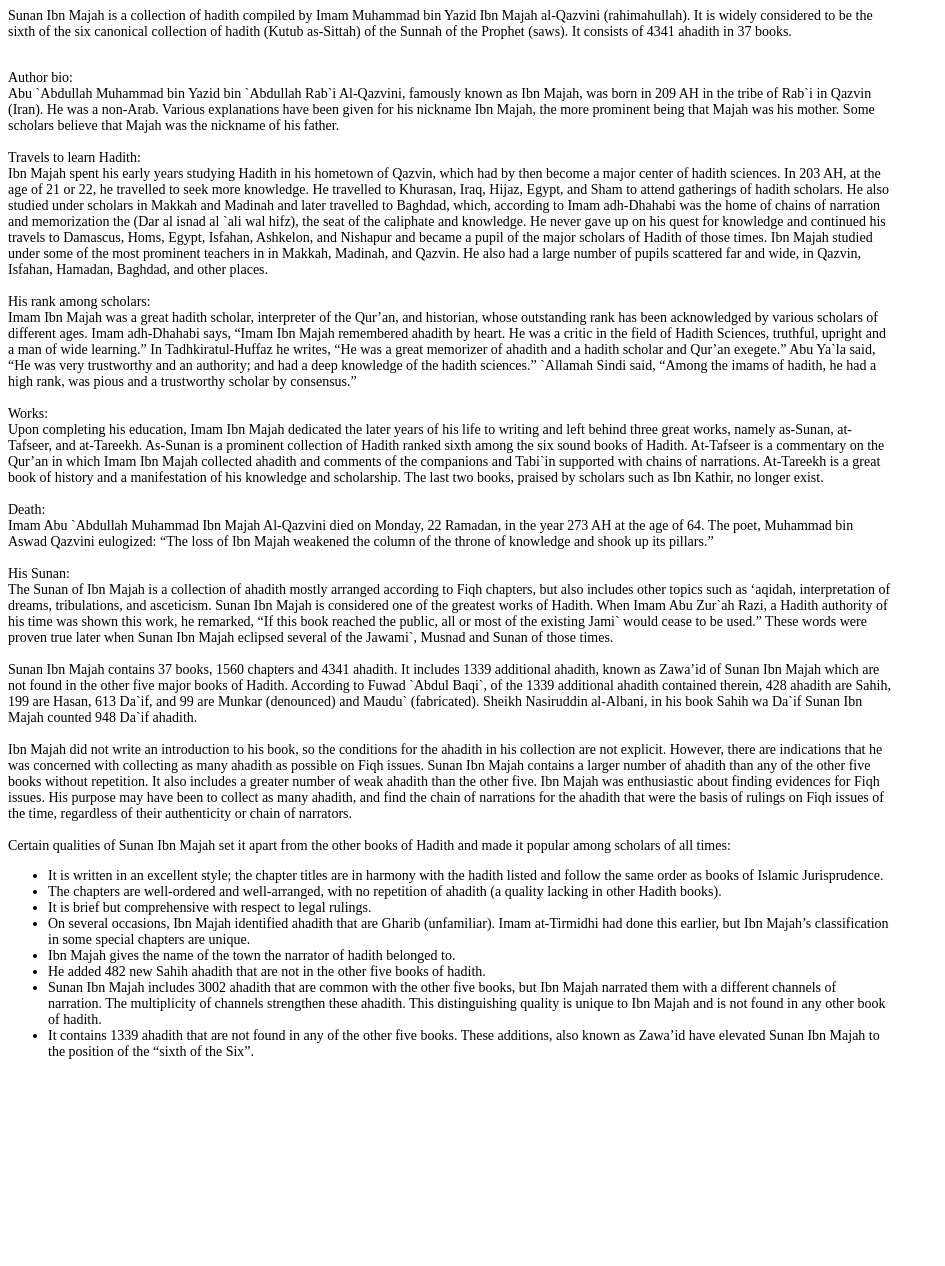
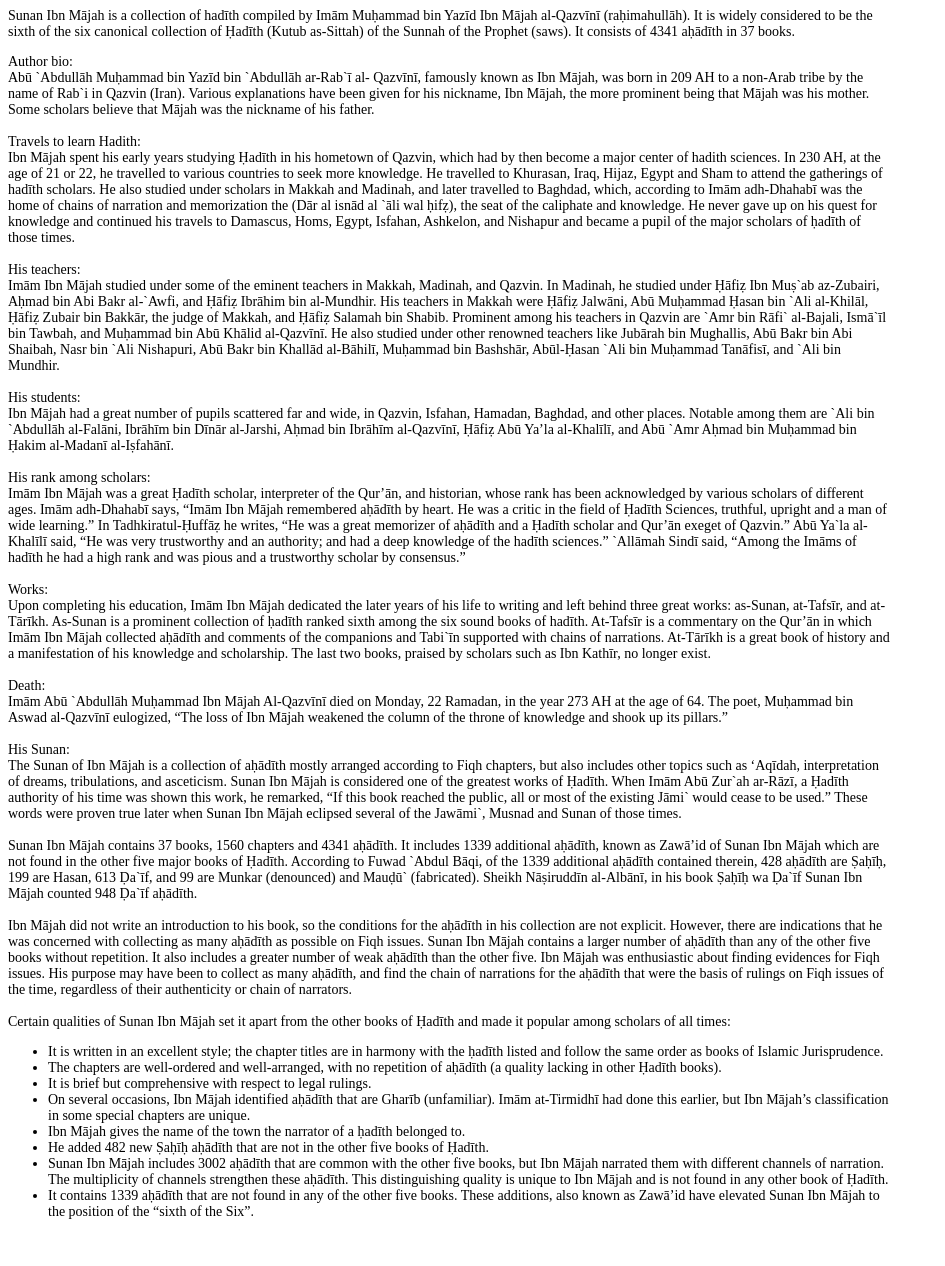
Before and after one commit to ahadith/sunnah-website-private, a PHP site: page /solr/modules/default/views/collection/about/ibnmajah.php in a window 1280 px wide. Shown: the whole page, without its empty margins (0-945 px from the left). Before the commit the page ends 1059 px from the top, so only its background shows below. Run offline with PHP 8.4, Linux system fonts and the light colour scheme.

Commit message:
adding ibnmajah diacritics and slight modification of how intros are displayed

```diff
--- a/application/modules/default/views/collection/about.php
+++ b/application/modules/default/views/collection/about.php
@@ -6,6 +6,9 @@
 	else $aboutpath = "about/".$this->_collectionName.".php";
 
 	$path = dirname(__FILE__)."/".$aboutpath;
-	if (realpath($path)) include $aboutpath;
+	if (realpath($path)) {
+		echo "<div class=abouttitle>About ".$this->_collection->englishTitle."</div>";
+		include $aboutpath;
+	}
 	else echo "Either the collection name is invalid, or we haven't yet added information for this collection yet. Please bear with us. ".$aboutpath;
 ?>
--- a/application/modules/default/views/collection/about/ibnmajah.php
+++ b/application/modules/default/views/collection/about/ibnmajah.php
@@ -1,39 +1,46 @@
 <div class=about style="font-size: 14px; width: 70%;">
-Sunan Ibn Majah is a collection of hadith compiled by Imam Muhammad bin Yazid Ibn Majah al-Qazvini (rahimahullah). It is widely considered to be the sixth of the six canonical collection of hadith (Kutub as-Sittah) of the Sunnah of the Prophet (saws). It consists of 4341 ahadith in 37 books.
+	Sunan Ibn Mājah is a collection of hadīth compiled by Imām Muḥammad bin Yazīd Ibn Mājah al-Qazvīnī (raḥimahullāh). It is widely considered to be the sixth of the six canonical collection of Ḥadīth (Kutub as-Sittah) of the Sunnah of the Prophet (saws). It consists of 4341 aḥādīth in 37 books.<br>
 
-<br><br>
 <p><div class=section>Author bio:</div>
-Abu `Abdullah Muhammad bin Yazid bin `Abdullah Rab`i Al-Qazvini, famously known as Ibn Majah, was born in 209 AH in the tribe of Rab`i in Qazvin (Iran). He was a non-Arab. Various explanations have been given for his nickname Ibn Majah, the more prominent being that Majah was his mother. Some scholars believe that Majah was the nickname of his father.<br>
+Abū `Abdullāh Muḥammad bin Yazīd bin `Abdullāh ar-Rab`ī al- Qazvīnī, famously known as Ibn Mājah, was born in 209 AH to a non-Arab tribe by the name of Rab`i in Qazvin (Iran). Various explanations have been given for his nickname, Ibn Mājah, the more prominent being that Mājah was his mother. Some scholars believe that Mājah was the nickname of his father.<br>
 
 <br><div class=section>Travels to learn Hadith:</div>
-Ibn Majah spent his early years studying Hadith in his hometown of Qazvin, which had by then become a major center of hadith sciences. In 203 AH, at the age of 21 or 22, he travelled to seek more knowledge. He travelled to Khurasan, Iraq, Hijaz, Egypt, and Sham to attend gatherings of hadith scholars. He also studied under scholars in Makkah and Madinah and later travelled to Baghdad, which, according to Imam adh-Dhahabi was the home of chains of narration and memorization the (Dar al isnad al `ali wal hifz), the seat of the caliphate and knowledge. He never gave up on his quest for knowledge and continued his travels to Damascus, Homs, Egypt, Isfahan, Ashkelon, and Nishapur and became a pupil of the major scholars of Hadith of those times. Ibn Majah studied under some of the most prominent teachers in in Makkah, Madinah, and Qazvin. He also had a large number of pupils scattered far and wide, in Qazvin, Isfahan, Hamadan, Baghdad, and other places.<br>
+Ibn Mājah spent his early years studying Ḥadīth in his hometown of Qazvin, which had by then become a major center of hadith sciences. In 230 AH, at the age of 21 or 22, he travelled to various countries to seek more knowledge. He travelled to Khurasan, Iraq, Hijaz, Egypt and Sham to attend the gatherings of hadīth scholars. He also studied under scholars in Makkah and Madinah, and later travelled to Baghdad, which, according to Imām adh-Dhahabī was the home of chains of narration and memorization the (Dār al isnād al `āli wal ḥifẓ), the seat of the caliphate and knowledge. He never gave up on his quest for knowledge and continued his travels to Damascus, Homs, Egypt, Isfahan, Ashkelon, and Nishapur and became a pupil of the major scholars of ḥadīth of those times. <br>
+
+<br><div class=section>His teachers:</div>
+Imām Ibn Mājah studied under some of the eminent teachers in Makkah, Madinah, and Qazvin. In Madinah, he studied under Ḥāfiẓ Ibn Muṣ`ab az-Zubairi, Aḥmad bin Abi Bakr al-`Awfi, and Ḥāfiẓ Ibrāhim bin al-Mundhir. His teachers in Makkah were Ḥāfiẓ Jalwāni, Abū Muḥammad Ḥasan bin `Ali al-Khilāl, Ḥāfiẓ Zubair bin Bakkār, the judge of Makkah, and Ḥāfiẓ Salamah bin Shabib. Prominent among his teachers in Qazvin are `Amr bin Rāfi` al-Bajali, Ismā`īl bin Tawbah, and Muḥammad bin Abū Khālid al-Qazvīnī. He also studied under other renowned teachers like Jubārah bin Mughallis, Abū Bakr bin Abi Shaibah, Nasr bin `Ali Nishapuri, Abū Bakr bin Khallād al-Bāhilī, Muḥammad bin Bashshār, Abūl-Ḥasan `Ali bin Muḥammad Tanāfisī, and `Ali bin Mundhir.<br>
+
+<br><div class=section>His students:</div>
+Ibn Mājah had a great number of pupils scattered far and wide, in Qazvin, Isfahan, Hamadan, Baghdad, and other places. Notable among them are `Ali bin `Abdullāh al-Falāni, Ibrāhīm bin Dīnār al-Jarshi, Aḥmad bin Ibrāhīm al-Qazvīnī, Ḥāfiẓ Abū Ya’la al-Khalīlī, and Abū `Amr Aḥmad bin Muḥammad bin Ḥakim al-Madanī al-Iṣfahānī.<br>
 
 <br><div class=section>His rank among scholars:</div>
-Imam Ibn Majah was a great hadith scholar, interpreter of the Qur’an, and historian, whose outstanding rank has been acknowledged by various scholars of different ages. Imam adh-Dhahabi says, “Imam Ibn Majah remembered ahadith by heart. He was a critic in the field of Hadith Sciences, truthful, upright and a man of wide learning.” In Tadhkiratul-Huffaz he writes, “He was a great memorizer of ahadith and a hadith scholar and Qur’an exegete.” Abu Ya`la said, “He was very trustworthy and an authority; and had a deep knowledge of the hadith sciences.” `Allamah Sindi said, “Among the imams of hadith, he had a high rank, was pious and a trustworthy scholar by consensus.”<br>
+Imām Ibn Mājah was a great Ḥadīth scholar, interpreter of the Qur’ān, and historian, whose rank has been acknowledged by various scholars of different ages. Imām adh-Dhahabī says, “Imām Ibn Mājah remembered aḥādīth by heart. He was a critic in the field of Ḥadīth Sciences, truthful, upright and a man of wide learning.” In Tadhkiratul-Ḥuffāẓ he writes, “He was a great memorizer of aḥādīth and a Ḥadīth scholar and Qur’ān exeget of Qazvin.” Abū Ya`la al-Khalīlī said, “He was very trustworthy and an authority; and had a deep knowledge of the hadīth sciences.” `Allāmah Sindī said, “Among the Imāms of hadīth he had a high rank and was pious and a trustworthy scholar by consensus.”<br>
 
 <br><div class=section>Works:</div>
-Upon completing his education, Imam Ibn Majah dedicated the later years of his life to writing and left behind three great works, namely as-Sunan, at-Tafseer, and at-Tareekh. As-Sunan is a prominent collection of Hadith ranked sixth among the six sound books of Hadith. At-Tafseer is a commentary on the Qur’an in which Imam Ibn Majah collected ahadith and comments of the companions and Tabi`in supported with chains of narrations. At-Tareekh is a great book of history and a manifestation of his knowledge and scholarship. The last two books, praised by scholars such as Ibn Kathir, no longer exist.<br>
+Upon completing his education, Imām Ibn Mājah dedicated the later years of his life to writing and left behind three great works: as-Sunan, at-Tafsīr, and at-Tārīkh. As-Sunan is a prominent collection of ḥadīth ranked sixth among the six sound books of hadīth. At-Tafsīr is a commentary on the Qur’ān in which Imām Ibn Mājah collected aḥādīth and comments of the companions and Tabi`īn supported with chains of narrations. At-Tārīkh is a great book of history and a manifestation of his knowledge and scholarship. The last two books, praised by scholars such as Ibn Kathīr, no longer exist.<br>
 
 <br><div class=section>Death:</div>
-Imam Abu `Abdullah Muhammad Ibn Majah Al-Qazvini died on Monday, 22 Ramadan, in the year 273 AH at the age of 64. The poet, Muhammad bin Aswad Qazvini eulogized: “The loss of Ibn Majah weakened the column of the throne of knowledge and shook up its pillars.”<br>
+Imām Abū `Abdullāh Muḥammad Ibn Mājah Al-Qazvīnī died on Monday, 22 Ramadan, in the year 273 AH at the age of 64. The poet, Muḥammad bin Aswad al-Qazvīnī eulogized, “The loss of Ibn Mājah weakened the column of the throne of knowledge and shook up its pillars.”<br>
 
 <br><div class=section>His Sunan:</div>
-The Sunan of Ibn Majah is a collection of ahadith mostly arranged according to Fiqh chapters, but also includes other topics such as ‘aqidah, interpretation of dreams, tribulations, and asceticism. Sunan Ibn Majah is considered one of the greatest works of Hadith. When Imam Abu Zur`ah Razi, a Hadith authority of his time was shown this work, he remarked, “If this book reached the public, all or most of the existing Jami` would cease to be used.” These words were proven true later when Sunan Ibn Majah eclipsed several of the Jawami`, Musnad and Sunan of those times.<br><br>
-Sunan Ibn Majah contains 37 books, 1560 chapters and 4341 ahadith. It includes 1339 additional ahadith, known as Zawa’id of Sunan Ibn Majah which are not found in the other five major books of Hadith. According to Fuwad `Abdul Baqi`, of the 1339 additional ahadith contained therein, 428 ahadith are Sahih, 199 are Hasan, 613 Da`if, and 99 are Munkar (denounced) and Maudu` (fabricated). Sheikh Nasiruddin al-Albani, in his book Sahih wa Da`if Sunan Ibn Majah counted 948 Da`if ahadith.
-<br><br>
-Ibn Majah did not write an introduction to his book, so the conditions for the ahadith in his collection are not explicit. However, there are indications that he was concerned with collecting as many ahadith as possible on Fiqh issues. Sunan Ibn Majah contains a larger number of ahadith than any of the other five books without repetition. It also includes a greater number of weak ahadith than the other five. Ibn Majah was enthusiastic about finding evidences for Fiqh issues. His purpose may have been to collect as many ahadith, and find the chain of narrations for the ahadith that were the basis of rulings on Fiqh issues of the time, regardless of their authenticity or chain of narrators.
-<br><br>
-Certain qualities of Sunan Ibn Majah set it apart from the other books of Hadith and made it popular among scholars of all times:
+The Sunan of Ibn Mājah is a collection of aḥādīth mostly arranged according to Fiqh chapters, but also includes other topics such as ‘Aqīdah, interpretation of dreams, tribulations, and asceticism. Sunan Ibn Mājah is considered one of the greatest works of Ḥadīth. When Imām Abū Zur`ah ar-Rāzī, a Ḥadīth authority of his time was shown this work, he remarked, “If this book reached the public, all or most of the existing Jāmi` would cease to be used.” These words were proven true later when Sunan Ibn Mājah eclipsed several of the Jawāmi`, Musnad and Sunan of those times.<br><br>
+
+Sunan Ibn Mājah contains 37 books, 1560 chapters and 4341 aḥādīth. It includes 1339 additional aḥādīth, known as Zawā’id of Sunan Ibn Mājah which are not found in the other five major books of Ḥadīth. According to Fuwad `Abdul Bāqi, of the 1339 additional aḥādīth contained therein, 428 aḥādīth are Ṣaḥīḥ, 199 are Hasan, 613 Ḍa`īf, and 99 are Munkar (denounced) and Mauḍū` (fabricated). Sheikh Nāṣiruddīn al-Albānī, in his book Ṣaḥīḥ wa Ḍa`īf Sunan Ibn Mājah counted 948 Ḍa`īf aḥādīth.<br><br>
+
+Ibn Mājah did not write an introduction to his book, so the conditions for the aḥādīth in his collection are not explicit. However, there are indications that he was concerned with collecting as many aḥādīth as possible on Fiqh issues. Sunan Ibn Mājah contains a larger number of aḥādīth than any of the other five books without repetition. It also includes a greater number of weak aḥādīth than the other five. Ibn Mājah was enthusiastic about finding evidences for Fiqh issues. His purpose may have been to collect as many aḥādīth, and find the chain of narrations for the aḥādīth that were the basis of rulings on Fiqh issues of the time, regardless of their authenticity or chain of narrators.<br><br>
+
+Certain qualities of Sunan Ibn Mājah set it apart from the other books of Ḥadīth and made it popular among scholars of all times:
+
 <ul>
-<li>It is written in an excellent style; the chapter titles are in harmony with the hadith listed and follow the same order as books of Islamic Jurisprudence.</li>
-<li>The chapters are well-ordered and well-arranged, with no repetition of ahadith (a quality lacking in other Hadith books).</li>
+<li>It is written in an excellent style; the chapter titles are in harmony with the ḥadīth listed and follow the same order as books of Islamic Jurisprudence.</li>
+<li>The chapters are well-ordered and well-arranged, with no repetition of aḥādīth (a quality lacking in other Ḥadīth books).</li>
 <li>It is brief but comprehensive with respect to legal rulings.
 </li>
-<li>On several occasions, Ibn Majah identified ahadith that are Gharib (unfamiliar). Imam at-Tirmidhi had done this earlier, but Ibn Majah’s classification in some special chapters are unique.</li>
-<li>Ibn Majah gives the name of the town the narrator of hadith belonged to.</li>
-<li>He added 482 new Sahih ahadith that are not in the other five books of hadith.</li>
-<li>Sunan Ibn Majah includes 3002 ahadith that are common with the other five books, but Ibn Majah narrated them with a different channels of narration. The multiplicity of channels strengthen these ahadith. This distinguishing quality is unique to Ibn Majah and is not found in any other book of hadith.</li>
-<li>It contains 1339 ahadith that are not found in any of the other five books. These additions, also known as Zawa’id have elevated Sunan Ibn Majah to the position of the “sixth of the Six”.</li>
+<li>On several occasions, Ibn Mājah identified aḥādīth that are Gharīb (unfamiliar). Imām at-Tirmidhī had done this earlier, but Ibn Mājah’s classification in some special chapters are unique.</li>
+<li>Ibn Mājah gives the name of the town the narrator of a ḥadīth belonged to.</li>
+<li>He added 482 new Ṣaḥīḥ aḥādīth that are not in the other five books of Ḥadīth.</li>
+<li>Sunan Ibn Mājah includes 3002 aḥādīth that are common with the other five books, but Ibn Mājah narrated them with different channels of narration. The multiplicity of channels strengthen these aḥādīth. This distinguishing quality is unique to Ibn Mājah and is not found in any other book of Ḥadīth.</li>
+<li>It contains 1339 aḥādīth that are not found in any of the other five books. These additions, also known as Zawā’id have elevated Sunan Ibn Mājah to the position of the “sixth of the Six”.</li>
 
 <br><br>
 
--- a/application/modules/default/views/collection/index.php
+++ b/application/modules/default/views/collection/index.php
@@ -30,7 +30,7 @@ else {
 				<div class=colindextitle style="padding-right: 20px;">
 				<?php
 				echo $this->_collection->shortintro;
-				echo "<br><div align=right><a href=\"/$collectionName/about\">More information</a></div>\n\n"; ?>
+				echo "<br><div align=right style=\"padding-top: 7px;\"><a href=\"/$collectionName/about\">More information ...</a></div>\n\n"; ?>
 				</div>
 				<?php
 			}
```
Also changed, not shown: public/css/all.css.
